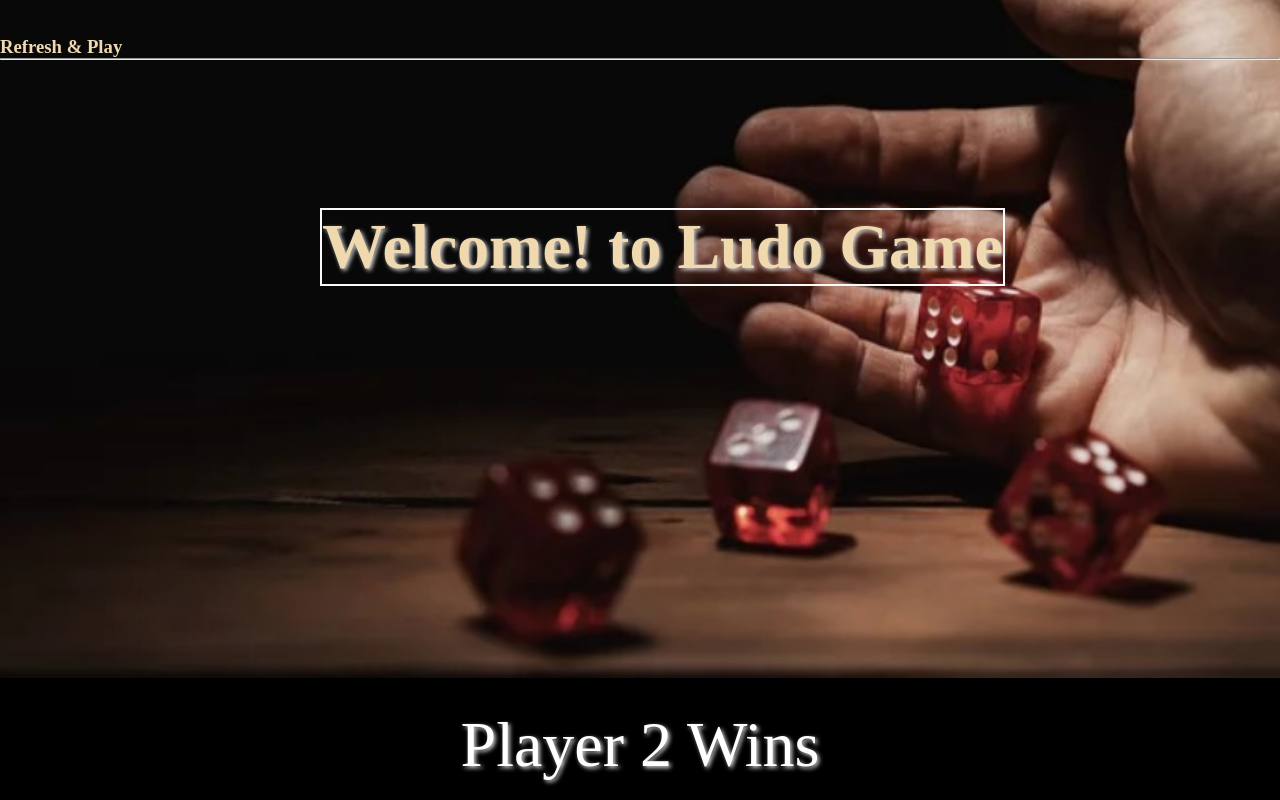
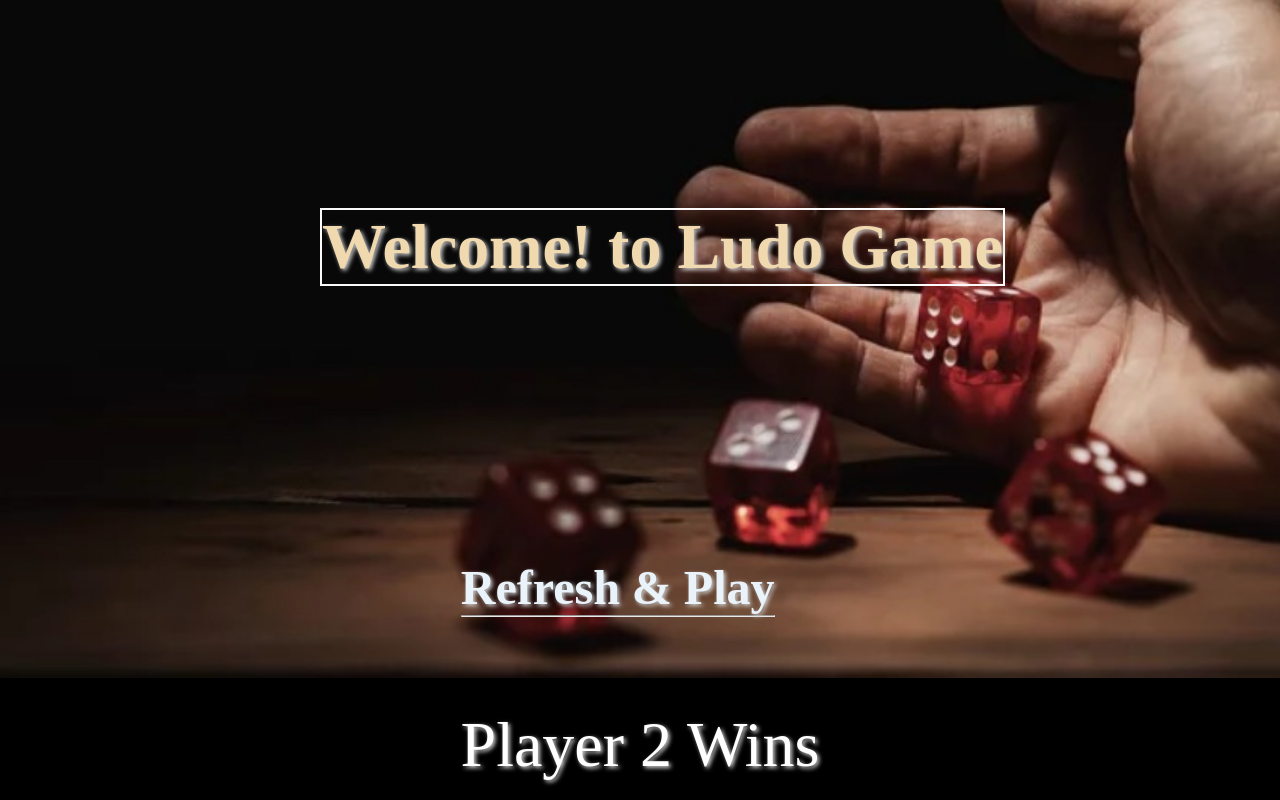
Before and after one commit to Aishu-ladha/ludo, a plain HTML site: page index.html in a window 1280 px wide. Shown: the top 800 px of the page. Drawn offline with Linux system fonts and the light colour scheme; files whose address does not match are found by name.

Commit message:
Update style.css

```diff
--- a/style.css
+++ b/style.css
@@ -35,6 +35,14 @@ h1{
     top: 26%;
     text-shadow: 2px 2px 4px lightgray ;
     border: 2px solid white;
+}
+h3{
+    color: aliceblue;
+    text-shadow: 2px 2px 4px lightgray ;
+    font-size: 3em;
+    position: absolute;
+    left: 36%;
+    top: 70% ;
 }
 
 .woman{
```
